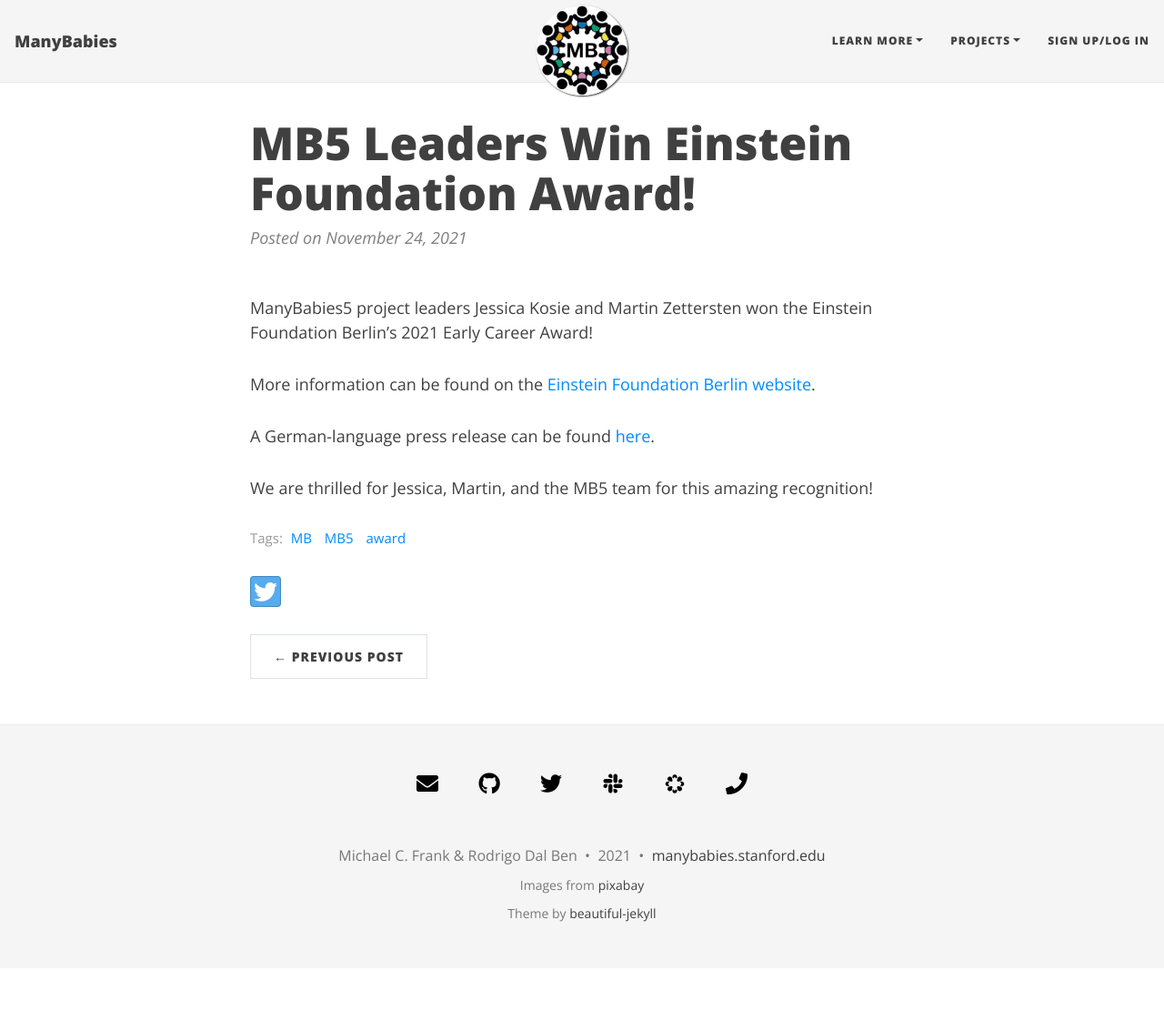
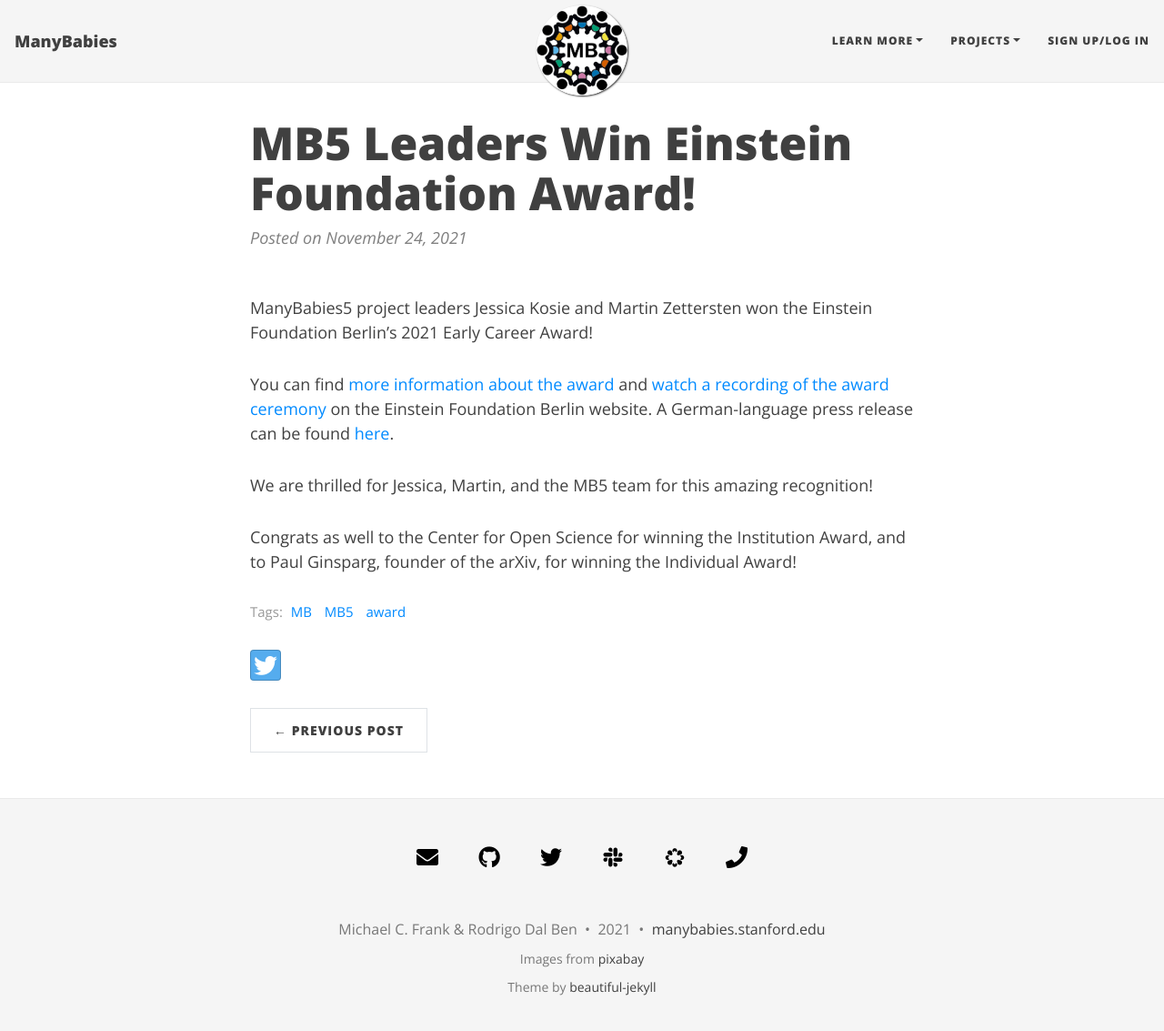
Before and after one commit to manybabies/manybabies.github.io, a Jekyll site: the page built from _posts/2021-11-24-einsteinaward.md, in a window 1280 px wide and 1145 px high. Shown: the top 1133 px of the window at 91% size. Built offline with Jekyll 4.4.1, drawn with Linux system fonts in a browser that asks for light colours; nearby versions of some CDN libraries; some web fonts are replaced.

Commit message:
update to einstein post

```diff
--- a/_posts/2021-11-24-einsteinaward.md
+++ b/_posts/2021-11-24-einsteinaward.md
@@ -6,8 +6,8 @@ tags: [MB, MB5, award]
 
 ManyBabies5 project leaders Jessica Kosie and Martin Zettersten won the Einstein Foundation Berlin's 2021 Early Career Award!
 
-More information can be found on the [Einstein Foundation Berlin website](https://www.einsteinfoundation.de/en/award/recipients/ManyBabies5/).
-
-A German-language press release can be found [here](https://idw-online.de/de/news781501).
+You can find [more information about the award](https://www.einsteinfoundation.de/en/award/recipients/ManyBabies5/) and [watch a recording of the award ceremony](https://www.einsteinfoundation.de/en/award/2021/) on the Einstein Foundation Berlin website. A German-language press release can be found [here](https://idw-online.de/de/news781501).
 
 We are thrilled for Jessica, Martin, and the MB5 team for this amazing recognition!
+
+Congrats as well to the Center for Open Science for winning the Institution Award, and to Paul Ginsparg, founder of the arXiv, for winning the Individual Award!
```
